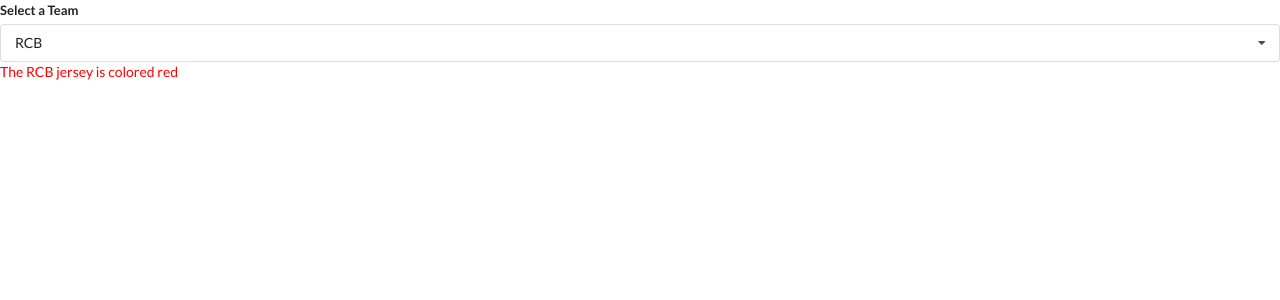
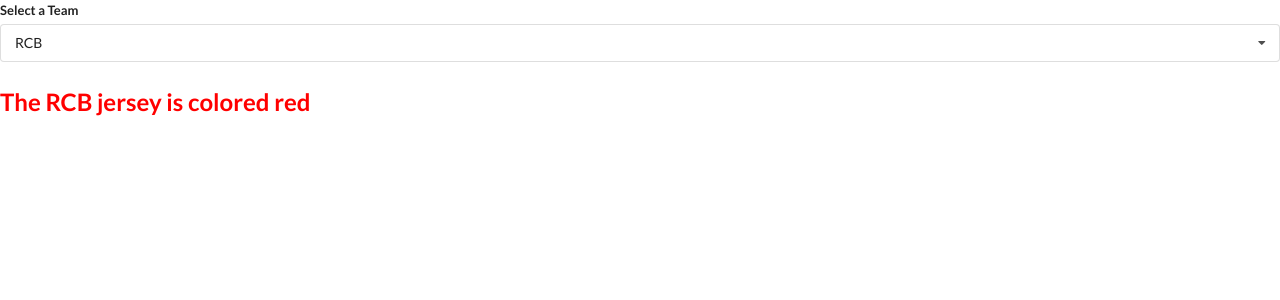
Before and after one commit to kishoreandra/widgets, a React (Create React App) app: page / in a window 1280 px wide. Shown: the top 300 px of the page. Built offline with nearby package versions, Linux system fonts and the light colour scheme.

Commit message:
kkr color change

```diff
--- a/src/App.js
+++ b/src/App.js
@@ -42,7 +42,7 @@
   {
     label: "KKR",
     value: "kkr",
-    color: "gold",
+    color: "goldenrod",
   },
   {
     label: "RR",
@@ -72,9 +72,9 @@
         selected={selected}
         onSelectedChange={setSelected}
       />
-      <div style={{ color: `${selected.color}` }}>
+      <h2 style={{ color: `${selected.color}` }}>
         The {selected.label} jersey is colored {selected.color}
-      </div>
+      </h2>
     </div>
   );
 };
```
